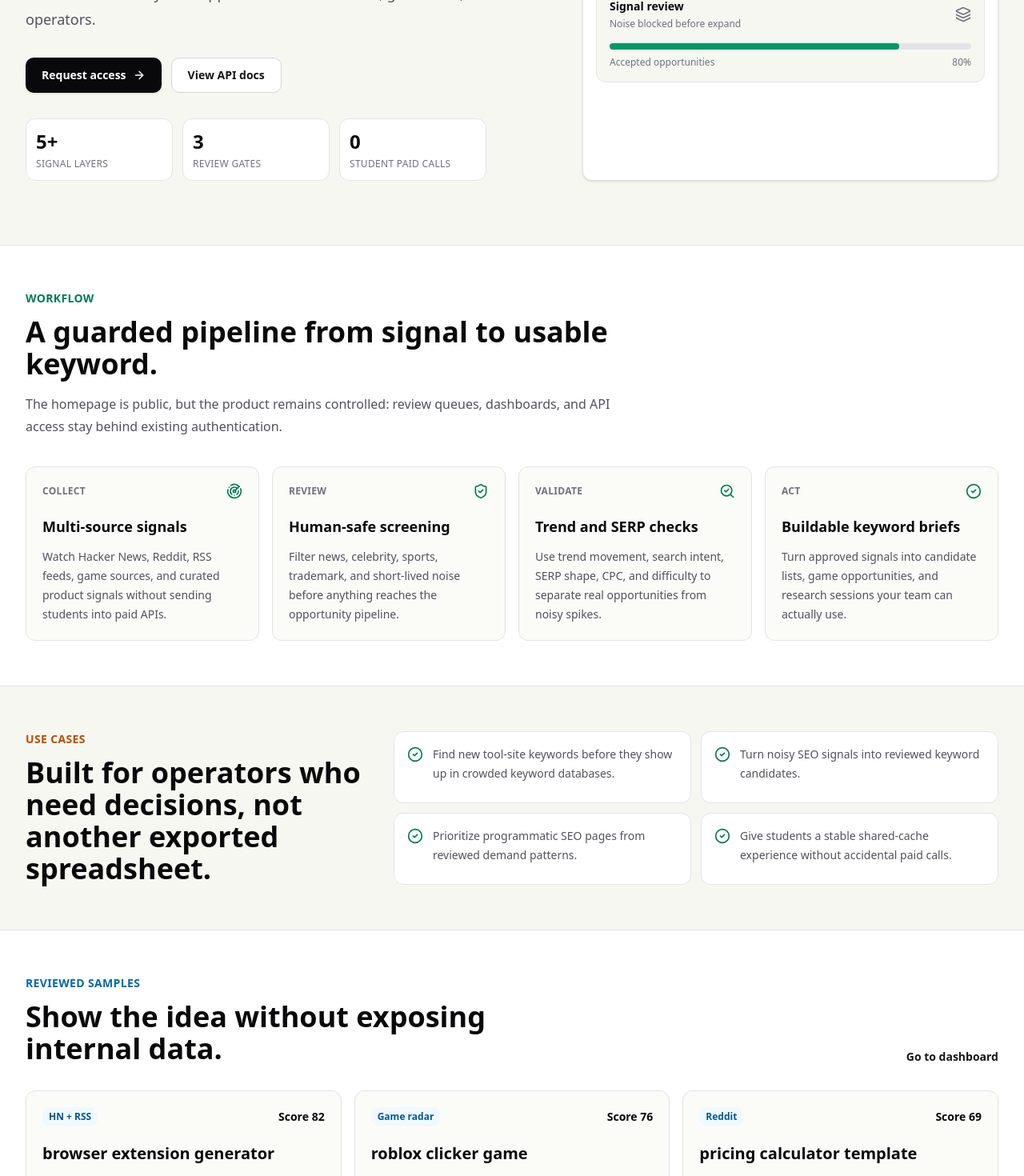
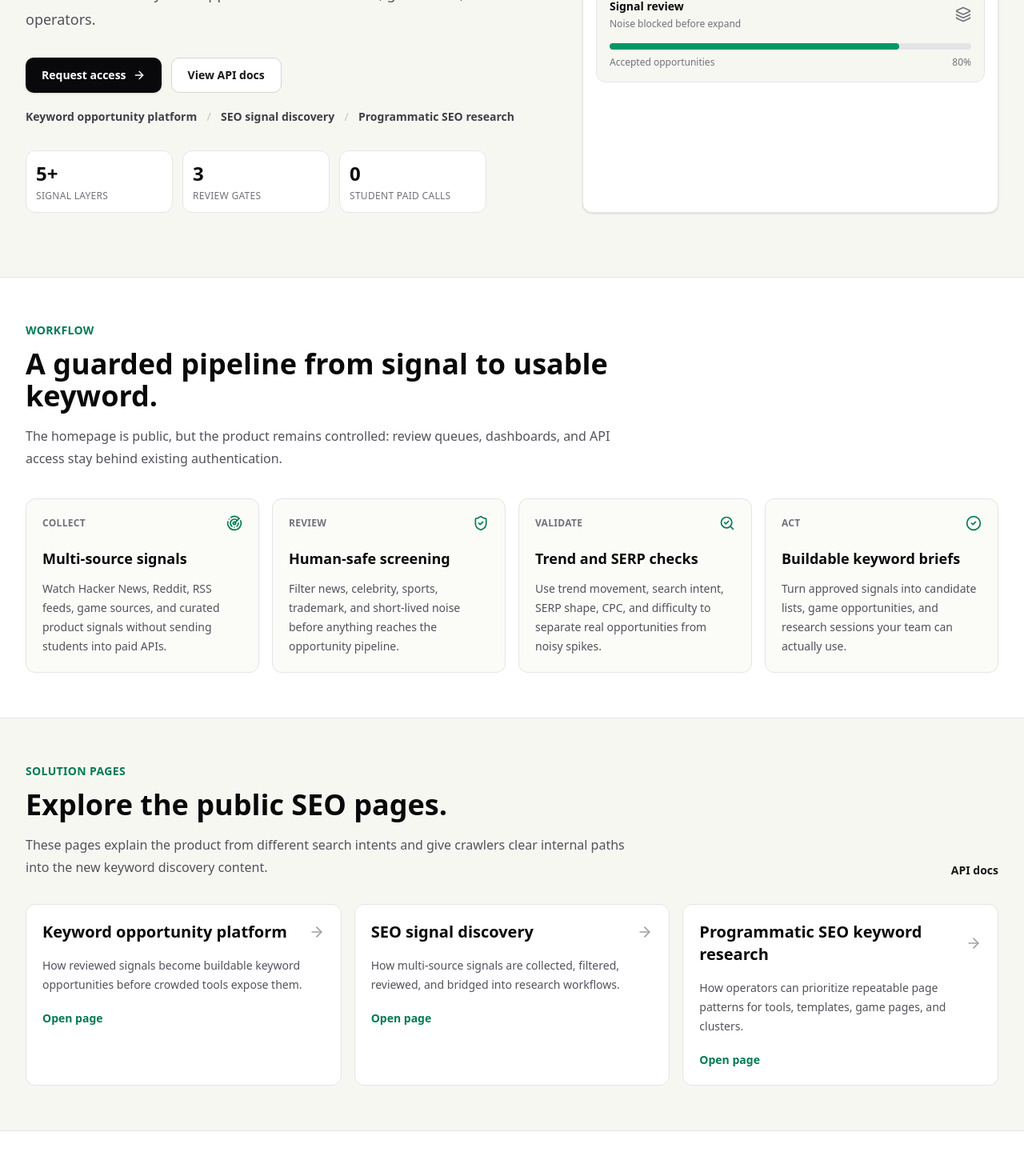
Before and after one commit to security00/google_keywords, a Next.js app: page / in a window 1280 px wide. Shown: the part 500-1970 px from the top of the page at 80% size. Built offline with nearby package versions, Linux system fonts and the light colour scheme; no server answers.

Commit message:
fix: surface seo page links on homepage

```diff
--- a/app/page.tsx
+++ b/app/page.tsx
@@ -62,6 +62,24 @@ const useCases = [
   },
 ];
 
+const solutionPages = [
+  {
+    title: "Keyword opportunity platform",
+    href: "/keyword-opportunity-platform",
+    text: "How reviewed signals become buildable keyword opportunities before crowded tools expose them.",
+  },
+  {
+    title: "SEO signal discovery",
+    href: "/seo-signal-discovery",
+    text: "How multi-source signals are collected, filtered, reviewed, and bridged into research workflows.",
+  },
+  {
+    title: "Programmatic SEO keyword research",
+    href: "/programmatic-seo-keyword-research",
+    text: "How operators can prioritize repeatable page patterns for tools, templates, game pages, and clusters.",
+  },
+];
+
 const proofCards = [
   {
     keyword: "browser extension generator",
@@ -103,6 +121,9 @@ export default function Home() {
           <nav className="hidden items-center gap-6 text-sm text-zinc-600 md:flex">
             <a href="#workflow" className="hover:text-zinc-950">
               Workflow
+            </a>
+            <a href="#solutions" className="hover:text-zinc-950">
+              Solutions
             </a>
             <a href="#use-cases" className="hover:text-zinc-950">
               Use cases
@@ -157,6 +178,19 @@ export default function Home() {
                 View API docs
               </Link>
             </div>
+            <div className="mt-5 flex flex-wrap gap-3 text-sm font-semibold text-zinc-700">
+              <Link href="/keyword-opportunity-platform" className="hover:text-emerald-700">
+                Keyword opportunity platform
+              </Link>
+              <span className="text-zinc-300">/</span>
+              <Link href="/seo-signal-discovery" className="hover:text-emerald-700">
+                SEO signal discovery
+              </Link>
+              <span className="text-zinc-300">/</span>
+              <Link href="/programmatic-seo-keyword-research" className="hover:text-emerald-700">
+                Programmatic SEO research
+              </Link>
+            </div>
             <div className="mt-8 grid max-w-xl grid-cols-3 gap-3">
               {stats.map((item) => (
                 <div key={item.label} className="rounded-lg border border-zinc-200 bg-white p-3">
@@ -198,7 +232,43 @@ export default function Home() {
         </div>
       </section>
 
-      <section id="use-cases" className="border-y border-zinc-200 bg-[#f7f7f2]">
+      <section id="solutions" className="border-y border-zinc-200 bg-[#f7f7f2]">
+        <div className="mx-auto w-full max-w-7xl px-4 py-14 sm:px-6 lg:px-8">
+          <div className="flex flex-col justify-between gap-5 md:flex-row md:items-end">
+            <div className="max-w-3xl">
+              <p className="text-sm font-semibold uppercase tracking-wide text-emerald-700">Solution pages</p>
+              <h2 className="mt-3 text-3xl font-semibold text-zinc-950 sm:text-4xl">
+                Explore the public SEO pages.
+              </h2>
+              <p className="mt-4 text-base leading-7 text-zinc-600">
+                These pages explain the product from different search intents and give crawlers clear internal paths
+                into the new keyword discovery content.
+              </p>
+            </div>
+            <Link href="/api-docs" className="text-sm font-semibold text-zinc-900 hover:text-emerald-700">
+              API docs
+            </Link>
+          </div>
+          <div className="mt-8 grid gap-4 lg:grid-cols-3">
+            {solutionPages.map((page) => (
+              <Link
+                key={page.href}
+                href={page.href}
+                className="group rounded-lg border border-zinc-200 bg-white p-5 hover:border-emerald-300"
+              >
+                <div className="flex items-center justify-between gap-3">
+                  <h3 className="text-xl font-semibold text-zinc-950">{page.title}</h3>
+                  <ArrowRight className="h-5 w-5 flex-none text-zinc-400 group-hover:text-emerald-700" aria-hidden="true" />
+                </div>
+                <p className="mt-4 text-sm leading-6 text-zinc-600">{page.text}</p>
+                <span className="mt-5 inline-flex text-sm font-semibold text-emerald-700">Open page</span>
+              </Link>
+            ))}
+          </div>
+        </div>
+      </section>
+
+      <section id="use-cases" className="bg-white">
         <div className="mx-auto grid w-full max-w-7xl gap-10 px-4 py-14 sm:px-6 lg:grid-cols-[420px_1fr] lg:px-8">
           <div>
             <p className="text-sm font-semibold uppercase tracking-wide text-amber-700">Use cases</p>
@@ -221,7 +291,7 @@ export default function Home() {
         </div>
       </section>
 
-      <section className="bg-white">
+      <section className="border-t border-zinc-200 bg-white">
         <div className="mx-auto w-full max-w-7xl px-4 py-14 sm:px-6 lg:px-8">
           <div className="flex flex-col justify-between gap-5 md:flex-row md:items-end">
             <div className="max-w-2xl">
@@ -290,6 +360,15 @@ export default function Home() {
             </Link>
             <Link href="/api-docs" className="hover:text-zinc-950">
               API docs
+            </Link>
+            <Link href="/keyword-opportunity-platform" className="hover:text-zinc-950">
+              Opportunity platform
+            </Link>
+            <Link href="/seo-signal-discovery" className="hover:text-zinc-950">
+              Signal discovery
+            </Link>
+            <Link href="/programmatic-seo-keyword-research" className="hover:text-zinc-950">
+              Programmatic SEO
             </Link>
             <Link href="/dashboard" className="hover:text-zinc-950">
               Dashboard
```
Lines whose indentation alone changed are shown as unchanged.
